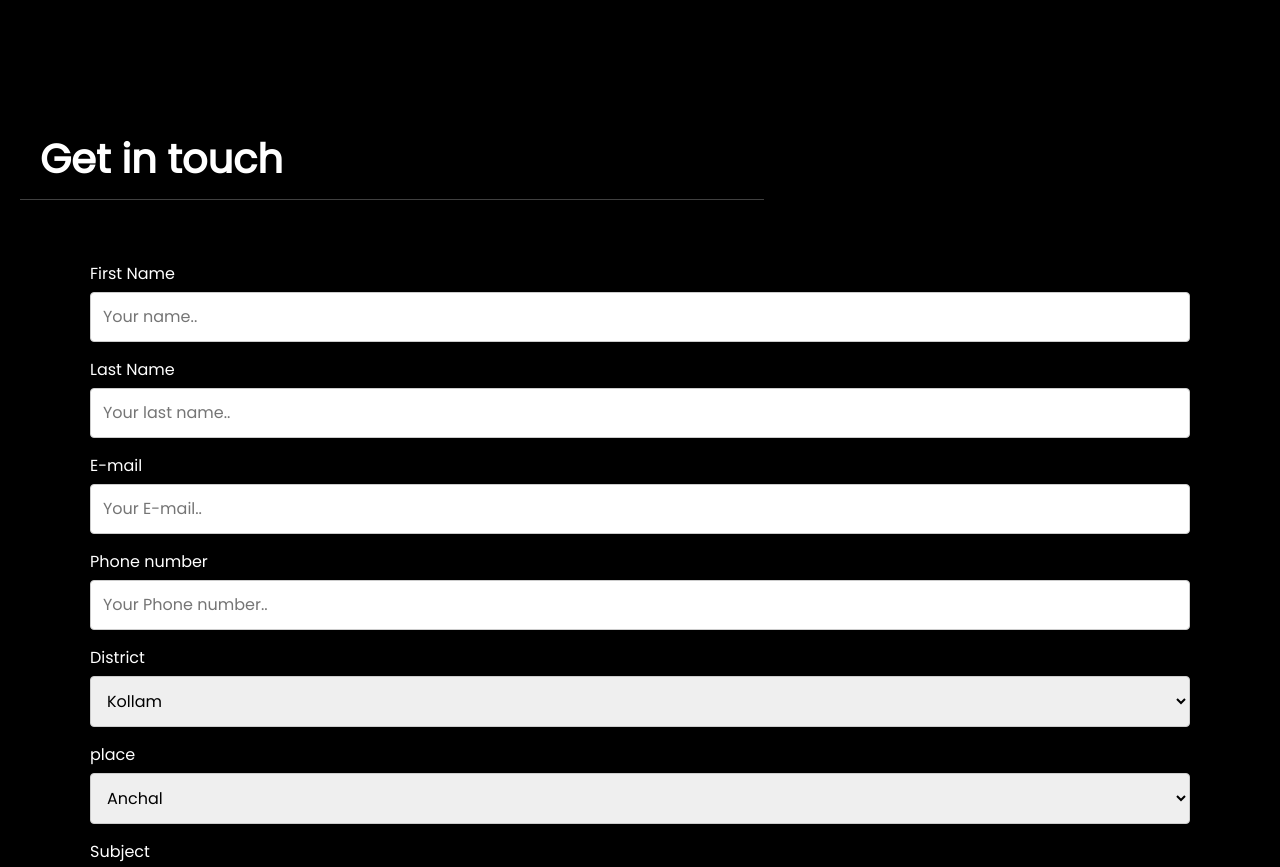
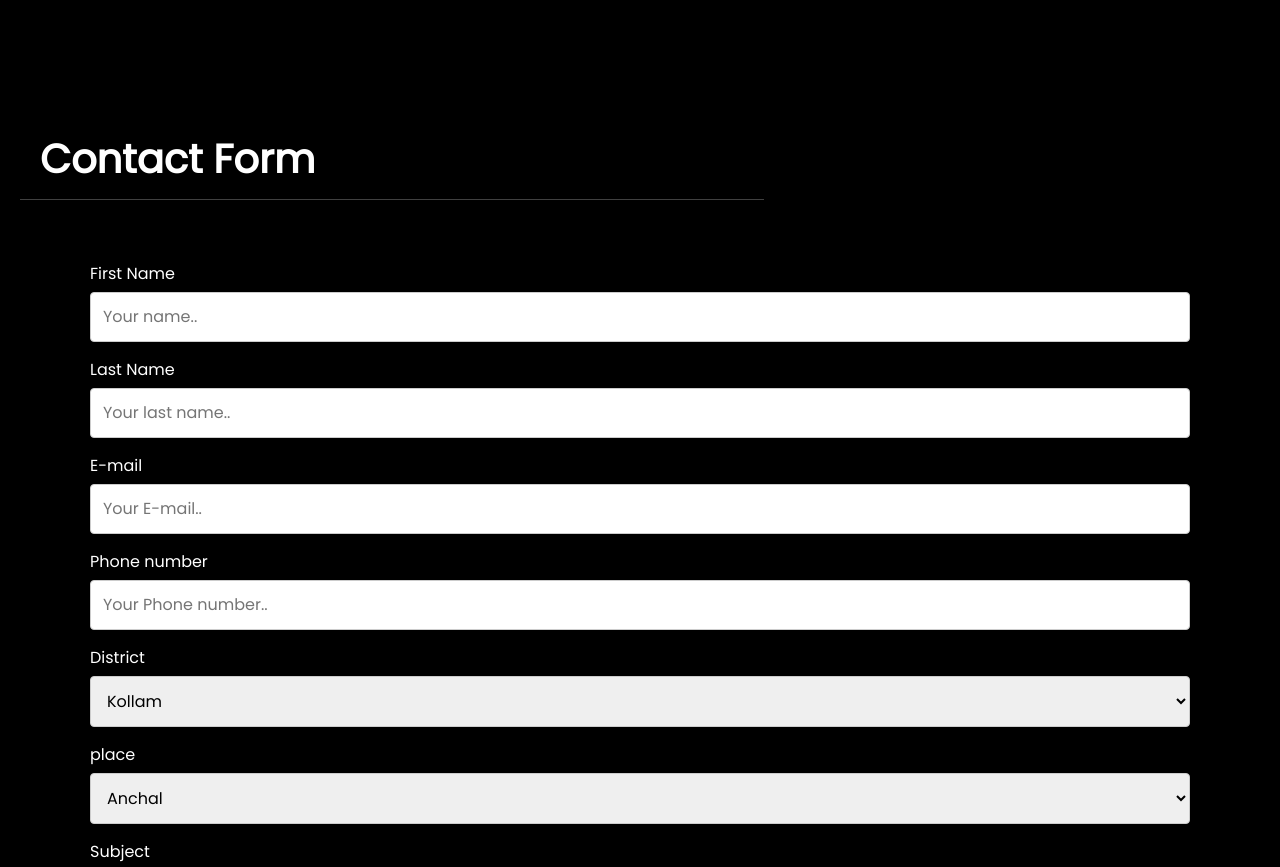
Before and after one commit to Teamjbworks/JB-PAINTING-WORKS-, a plain HTML site: page index.html in a window 1280 px wide. Shown: the part 3600-4467 px from the top of the page. Drawn offline with nearby package versions, Linux system fonts and the light colour scheme; a web font is replaced by a local one.

Commit message:
Update index.html

```diff
--- a/index.html
+++ b/index.html
@@ -211,7 +211,7 @@ $(document).ready(function(){
 </script>
 <br>
 <div class="col ani">
-  <h1 id="nxt">Get in touch</h1>
+  <h1 id="nxt">Contact Form</h1>
   <hr id="hr1">
   <br>
   <div class="container">
```
